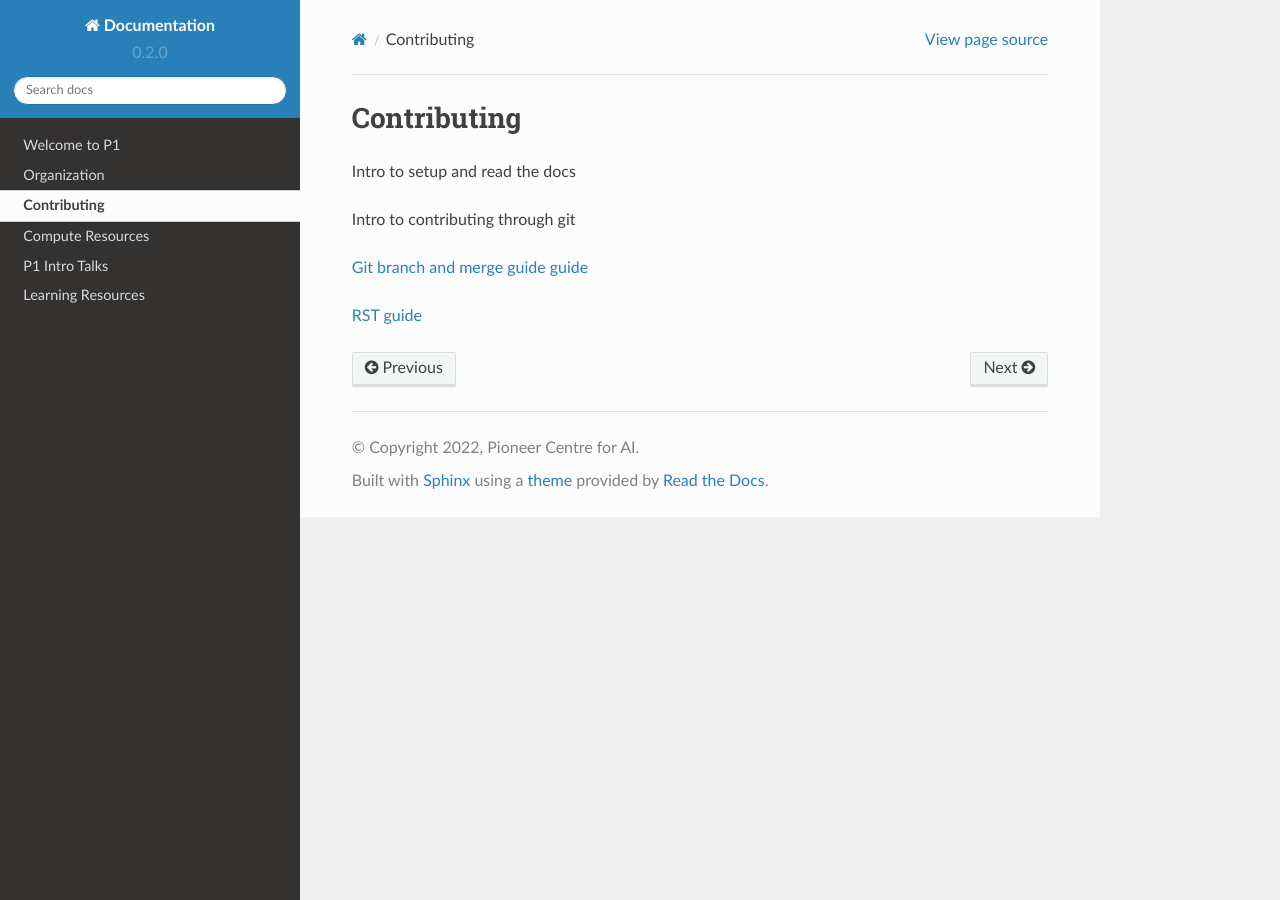
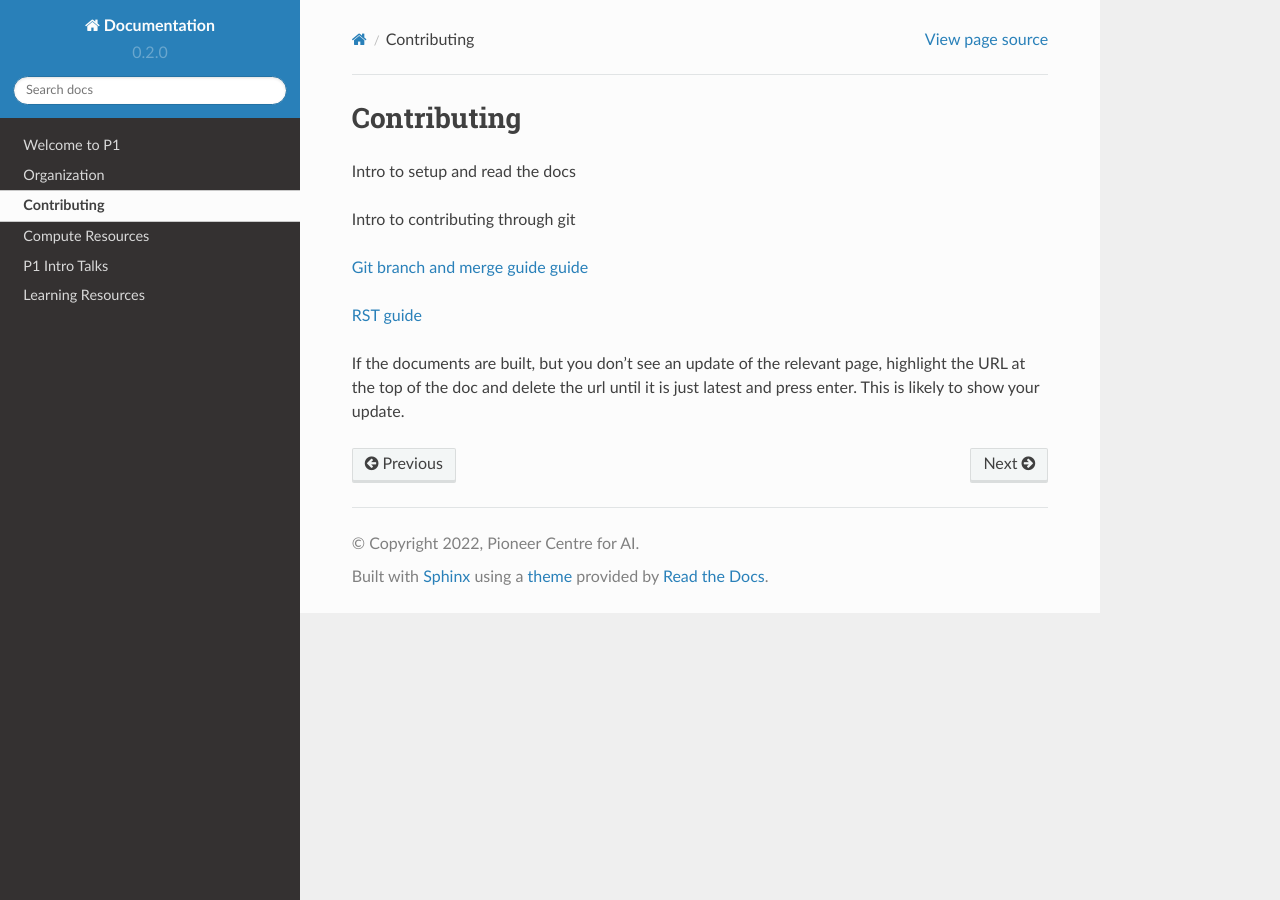
Before and after one commit to Pioneer-Centre-for-AI/p1-compute-documentation, a Sphinx documentation site: the page built from docs/source/contributing.rst, in a window 1280 px wide. Built offline with Sphinx 7.4.7 and the Read the Docs theme 2.0.0, drawn with Linux system fonts in a browser that asks for light colours.

Commit message:
Trivial change to see build process

```diff
--- a/docs/source/contributing.rst
+++ b/docs/source/contributing.rst
@@ -7,3 +7,5 @@ Intro to contributing through git
 `Git branch and merge guide guide <https://docs.github.com/en/repositories/configuring-branches-and-merges-in-your-repository/defining-the-mergeability-of-pull-requests/managing-a-branch-protection-rule>`_
 
 `RST guide <https://sublime-and-sphinx-guide.readthedocs.io/en/latest/index.html>`_
+
+If the documents are built, but you don't see an update of the relevant page, highlight the URL at the top of the doc and delete the url until it is just latest and press enter. This is likely to show your update.
```
